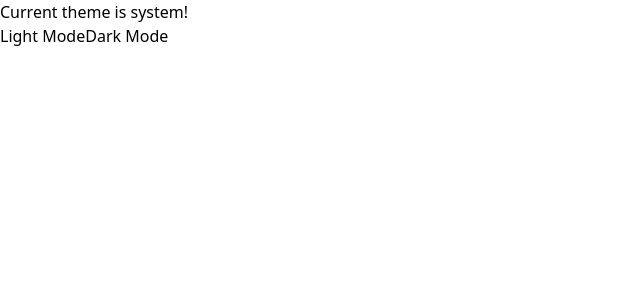
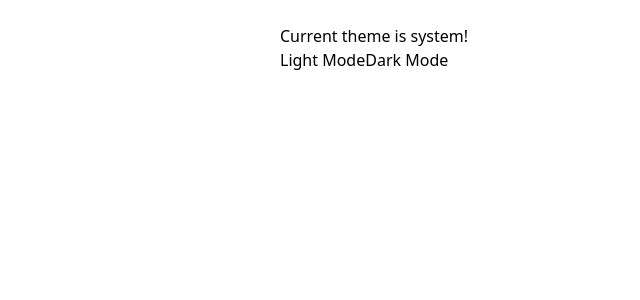
Before and after one commit to mariusflorescu/mariusflorescu.io, a Next.js app: page / in a window 1280 px wide. Shown: the top 300 px of the page, without its empty margins (0-640 px from the left). Built offline with nearby package versions, Linux system fonts and the light colour scheme.

Commit message:
container component + basic layout

```diff
--- /dev/null
+++ b/components/Container/index.tsx
@@ -0,0 +1,7 @@
+import React from "react";
+
+const Container: React.FC = ({ children }) => {
+  return <div className="container mx-auto p-6">{children}</div>;
+};
+
+export default Container;
--- /dev/null
+++ b/layout/Main/index.tsx
@@ -0,0 +1,6 @@
+import React from "react";
+import Container from "../../components/Container";
+
+const Layout: React.FC = ({ children }) => <Container>{children}</Container>;
+
+export default Layout;
--- a/pages/index.tsx
+++ b/pages/index.tsx
@@ -1,15 +1,16 @@
 import type { NextPage } from "next";
 import { useTheme } from "next-themes";
+import Layout from "../layout/Main";
 
 const Home: NextPage = () => {
   const { theme, setTheme } = useTheme();
 
   return (
-    <div>
+    <Layout>
       Current theme is {theme}!<br />
       <button onClick={() => setTheme("light")}>Light Mode</button>
       <button onClick={() => setTheme("dark")}>Dark Mode</button>
-    </div>
+    </Layout>
   );
 };
 
--- a/tailwind.config.js
+++ b/tailwind.config.js
@@ -5,7 +5,24 @@ module.exports = {
     "./components/**/*.{js,ts,jsx,tsx}",
   ],
   theme: {
-    extend: {},
+    extend: {
+      container: {
+        center: true,
+      },
+    },
   },
-  plugins: [],
+  plugins: [
+    function ({ addComponents }) {
+      addComponents({
+        ".container": {
+          width: "100%",
+          marginLeft: "auto",
+          marginRight: "auto",
+          "@screen sm": { maxWidth: "520px" },
+          "@screen md": { maxWidth: "640px" },
+          "@screen lg": { maxWidth: "768px" },
+        },
+      });
+    },
+  ],
 };
```
